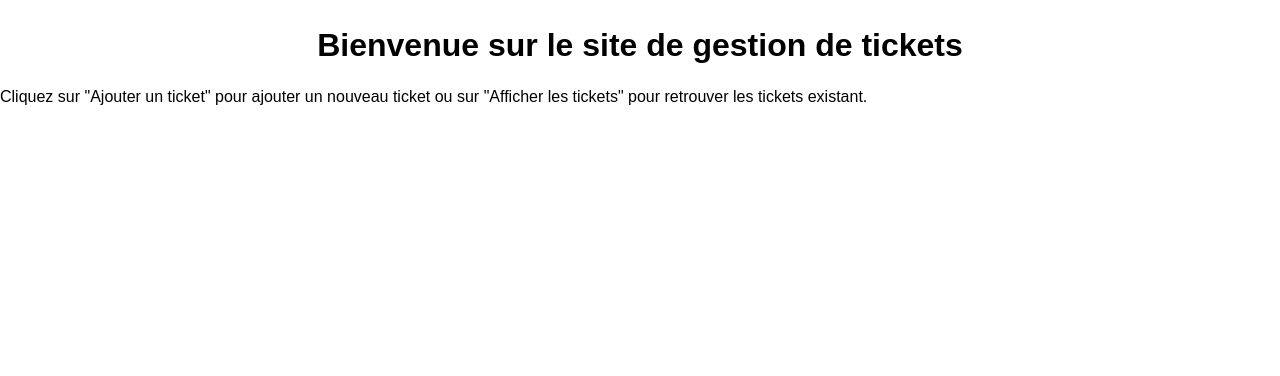
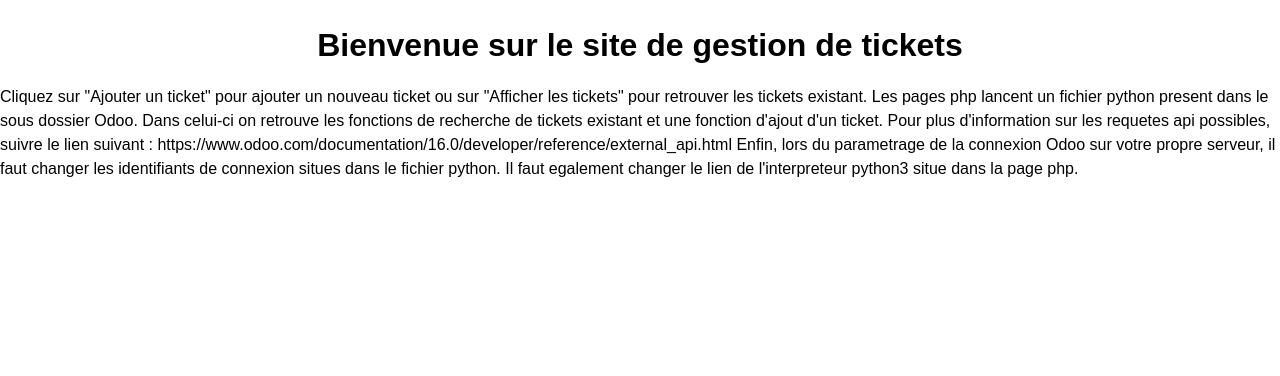
Before and after one commit to claraadumas/ProjetOdoo, a PHP site: page / in a window 1280 px wide. Shown: the part 56-432 px from the top of the page. Run offline with PHP 8.4, Linux system fonts and the light colour scheme.

Commit message:
Add files via upload

```diff
--- a/index.php
+++ b/index.php
@@ -16,7 +16,14 @@
     </header>
     <main>
       <h1>Bienvenue sur le site de gestion de tickets</h1>
-      <p>Cliquez sur "Ajouter un ticket" pour ajouter un nouveau ticket ou sur "Afficher les tickets" pour retrouver les tickets existant.</p>
+      <p>Cliquez sur "Ajouter un ticket" pour ajouter un nouveau ticket ou sur "Afficher les tickets" pour retrouver les tickets existant.
+
+      Les pages php lancent un fichier python present dans le sous dossier Odoo. Dans celui-ci on retrouve les fonctions de recherche de tickets existant et une fonction d'ajout d'un ticket.
+      Pour plus d'information sur les requetes api possibles, suivre le lien suivant : https://www.odoo.com/documentation/16.0/developer/reference/external_api.html
+      Enfin, lors du parametrage de la connexion Odoo sur votre propre serveur, il faut changer les identifiants de connexion situes dans le fichier python.
+      Il faut egalement changer le lien de l'interpreteur python3 situe dans la page php.
+
+      </p>
     </main>
     <footer>
 		<p>&copy; 2023 Projet Odoo</p>
```
